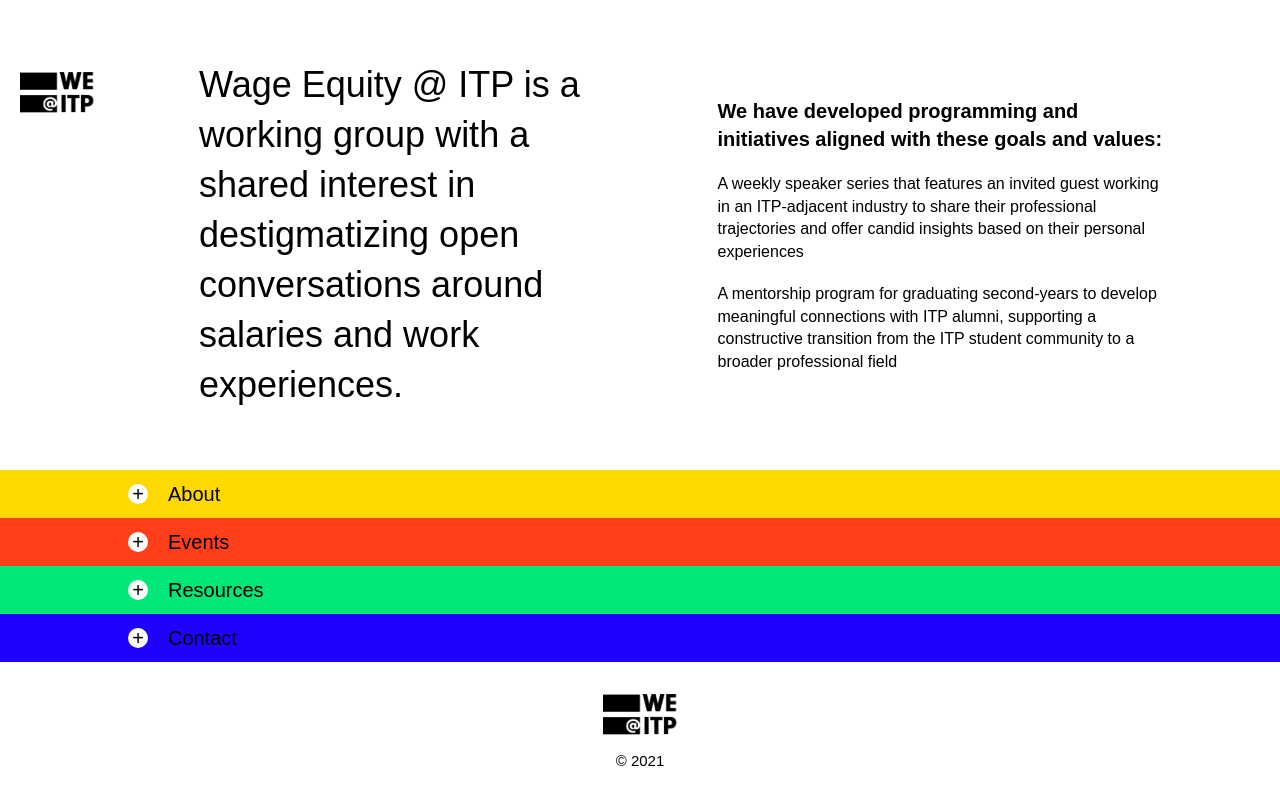
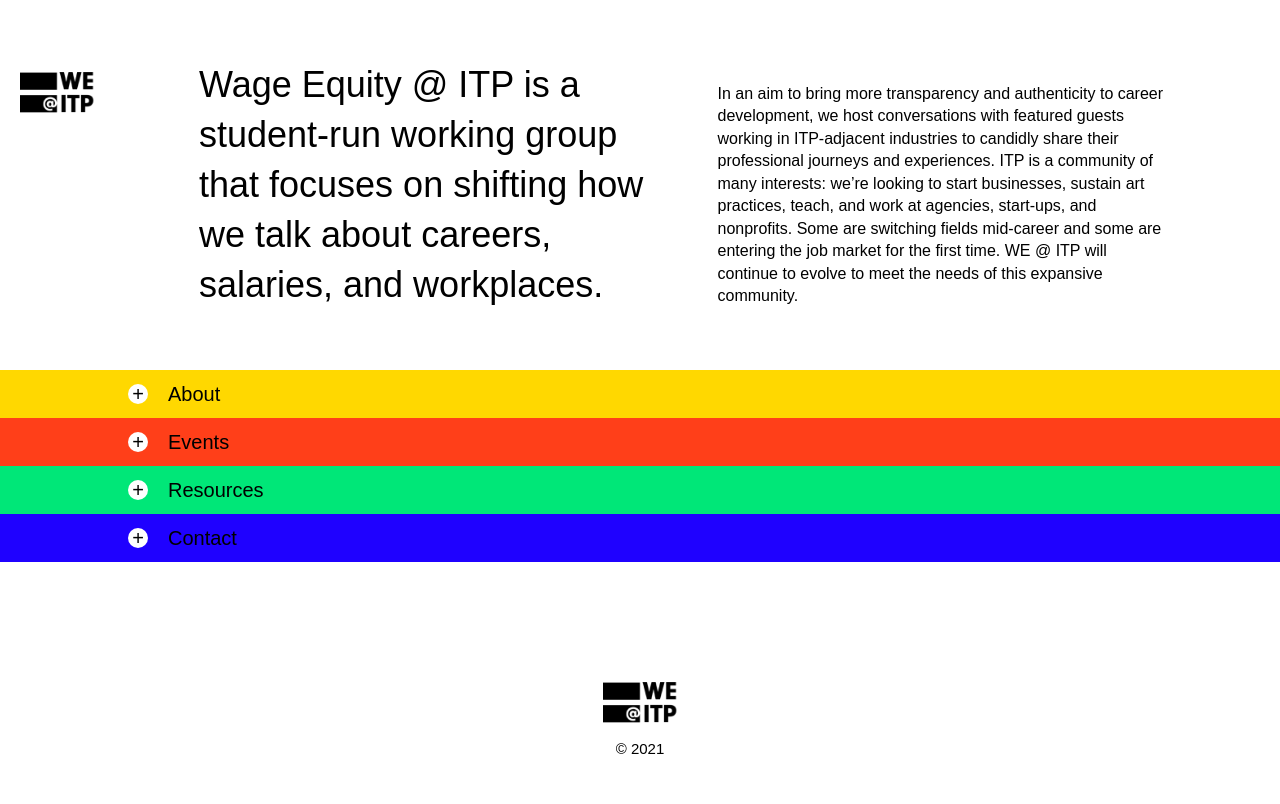
Before and after one commit to we-itp/home, a React (Create React App) app: page / in a window 1280 px wide. Shown: the top 804 px of the page. Built offline with nearby package versions, Linux system fonts and the light colour scheme; a web font is replaced by a local one.

Commit message:
copy update and mobile styles

```diff
--- a/src/constants/text.js
+++ b/src/constants/text.js
@@ -2,37 +2,28 @@
 const ContactText = [
     { text: 'Email us at ', email: 'wageequity@itp.nyu.edu' },
     { text: 'Or reach out to any of our current members! Our current members include:' },
-    { text: 'Dawn Sinkowski, Lizzy Chiappini, Simone Salvo, Sydney Meyers, Katie Han, Sue Roh, Na Chen, Christina Dacanay, and Ji Park' }
+    { text: 'Na Chen, Lizzy Chiappini, Christina Dacanay, Katie Han, Sydney Meyers, Ji Park, Sue Roh, Simone Salvo, and Dawn Sinkowski' }
 ]
 
 const HomeText = [
     [
         {
-            text: 'Wage Equity @ ITP is a working group with a shared interest in destigmatizing open conversations around salaries and work experiences.',
+            text: 'Wage Equity @ ITP is a student-run working group that focuses on shifting how we talk about careers, salaries, and workplaces.',
             className: ''
         }
     ],
     [
         {
-            text: 'We have developed programming and initiatives aligned with these goals and values:',
-            className: 'home-boldsubtext'
-        },
-        {
-            text: 'A weekly speaker series that features an invited guest working in an ITP-adjacent industry to share their professional trajectories and offer candid insights based on their personal experiences',
-            className: 'home-subtext'
-        },
-        {
-            text: 'A mentorship program for graduating second-years to develop meaningful connections with ITP alumni, supporting a constructive transition from the ITP student community to a broader professional field',
+            text: 'In an aim to bring more transparency and authenticity to career development, we host conversations with featured guests working in ITP-adjacent industries to candidly share their professional journeys and experiences. ITP is a community of many interests: we’re looking to start businesses, sustain art practices, teach, and work at agencies, start-ups, and nonprofits. Some are switching fields mid-career and some are entering the job market for the first time. WE @ ITP will continue to evolve to meet the needs of this expansive community.',
             className: 'home-subtext'
         }
     ]
 ]
 
 const AboutText = [
-    'WE @ ITP began as an effort to both better understand the workforce that we as ITP students would be entering into, and to create an environment at ITP where people can share experiences and advice that could help us as a collective.',
-    'Our mission is to destigmatize open conversation around salaries and work experience and gain exposure to a variety of career paths.',
-    `The ITP (Interactive Telecommunications Program) at NYU Tisch is a graduate program that focuses on the imaginative and experimental use of communications technologies — how they might augment, improve, and bring delight and art into people's lives. Given the interdisciplinary nature of the program, WE @ ITP aims to provide specialized guidance and mentorship for various career paths that may branch out of ITP.`,
-    'We are working in a partnership with the Tisch Career offices to help them better understand the uniquely wide range of careers that ITP students will be applying for. We merged efforts on a mentorship program that will better serve and equip ITP graduates alongside their colleagues in other Tisch programs.',
+    'Our mission is to destigmatize conversations around salaries and work experience, while gaining exposure to a variety of career paths.',
+    `The Interactive Telecommunications Program (ITP) at NYU Tisch is a graduate program that focuses on the imaginative and experimental use of communications technologies—how they might augment, impact, and bring delight and art into people's lives. Given the interdisciplinary nature of the program, WE @ ITP aims to provide specialized peer-to-peer guidance and support for exploring various career paths that may branch out of ITP.`,
+    `We developed a mentorship model to connect graduating students with ITP alumni for long-term one-on-one support, which has now merged with a new program run by the Tisch Student Affairs office. Participating students across Tisch will be matched with mentors according to areas of interest.`,
 ]
 
 const ResourcesText = [
@@ -43,10 +34,8 @@ const ResourcesText = [
         },
         {
             title: 'Wasserman Center',
-            text: 'The Wasserman Center at NYU offers general career coaching to current and graduated NYU students (up to 3 years after graduating) through scheduled 30 minute on-on-one appointments. They also provide industry insights, a digital networking platform called the Violet Network and internship and job searching on Handshake.'
+            text: 'The Wasserman Center at NYU offers general career coaching to current and graduated NYU students (up to 3 years after graduating) through scheduled 30 minute one-on-one appointments. They also provide industry insights, a digital networking platform called the Violet Network and internship and job searching on Handshake.'
         }
-    ],
-    [
     ]
 ]
 
--- a/src/style/About.css
+++ b/src/style/About.css
@@ -4,3 +4,9 @@
     line-height: 28px;
     padding-right: 30vw;
 }
+
+@media (max-width: 768px) {
+    .about-container {
+        padding-right: 10vw;
+    }
+}
--- a/src/style/Home.css
+++ b/src/style/Home.css
@@ -43,3 +43,19 @@
     font-size: 20px;
     line-height: 28px
 }
+
+@media (max-width: 768px) {
+    .main-container, .main-text {
+        flex-direction: column;
+    }
+
+    .logo-container {
+        margin: 20px;
+    }
+}
+
+@media (max-width: 480px) {
+    .main-text > .second {
+        display: none;
+    }
+}
--- a/src/style/Resources.css
+++ b/src/style/Resources.css
@@ -8,3 +8,9 @@
 .microheader {
     font-weight: 700;
 }
+
+@media (max-width: 768px) {
+    .resources-container {
+        flex-direction: column;
+    }
+}
```
